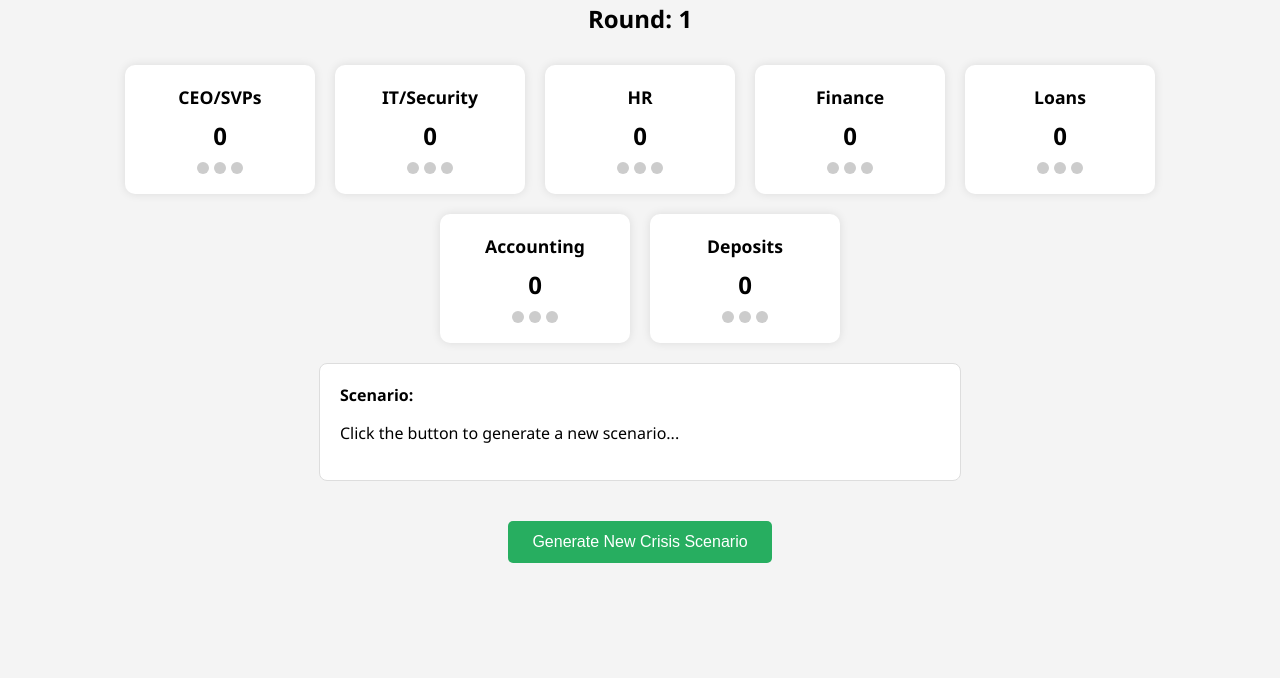
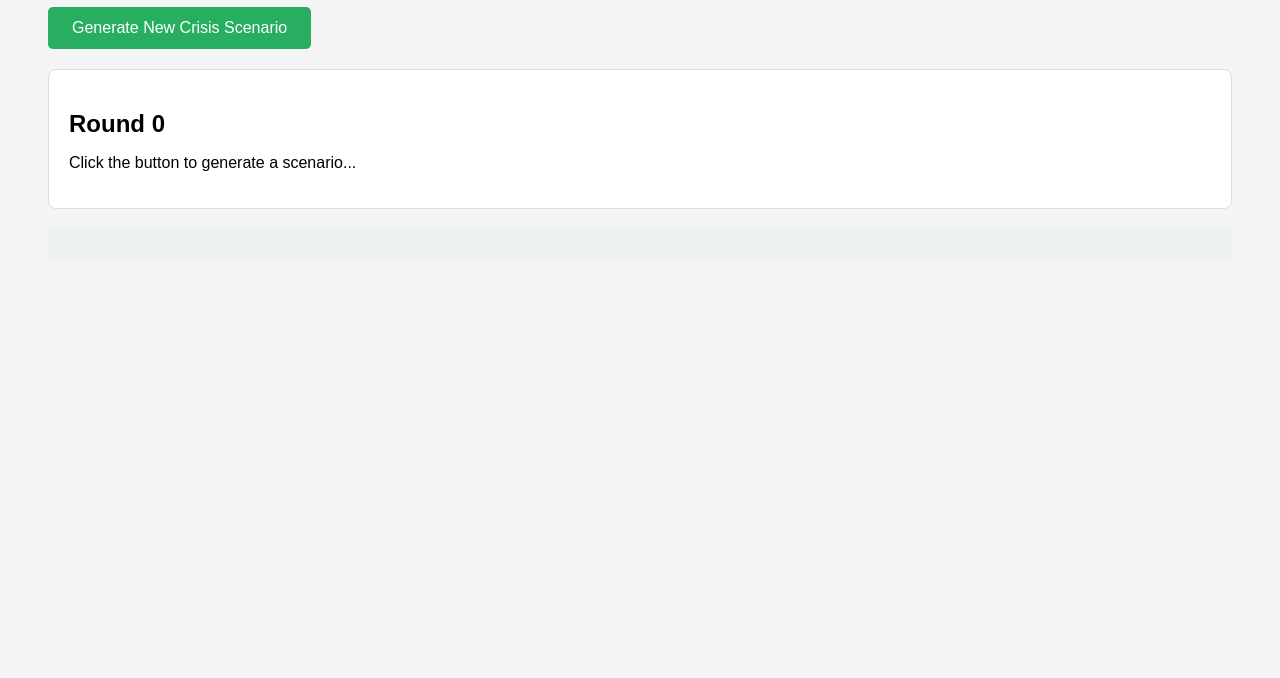
Before and after one commit to Jrharsh/bank-training-website, a website: page public/game.html in a window 1280 px wide. Shown: the part 122-800 px from the top of the page. Drawn offline with Linux system fonts and the light colour scheme.

Commit message:
Your commit message here

```diff
--- a/public/game.html
+++ b/public/game.html
@@ -2,59 +2,16 @@
 <html lang="en">
 <head>
   <meta charset="UTF-8">
+  <meta name="viewport" content="width=device-width, initial-scale=1.0">
   <title>Crisis Management Game</title>
   <style>
     body {
-      font-family: 'Segoe UI', Tahoma, Geneva, Verdana, sans-serif;
+      font-family: sans-serif;
       background: #f4f4f4;
-      margin: 0;
       padding: 40px;
-      text-align: center;
     }
     h1 {
       color: #c0392b;
-      margin-bottom: 10px;
-    }
-    h2 {
-      margin-bottom: 30px;
-    }
-    .departments {
-      display: flex;
-      flex-wrap: wrap;
-      justify-content: center;
-      gap: 20px;
-    }
-    .department {
-      background: #fff;
-      border-radius: 10px;
-      box-shadow: 0 0 10px rgba(0, 0, 0, 0.1);
-      padding: 20px;
-      width: 150px;
-      position: relative;
-    }
-    .department h3 {
-      margin: 0;
-      font-size: 1.1em;
-      margin-bottom: 10px;
-    }
-    .score {
-      font-size: 24px;
-      font-weight: bold;
-      margin-bottom: 10px;
-    }
-    .strikes {
-      display: flex;
-      justify-content: center;
-      gap: 5px;
-    }
-    .strike {
-      width: 12px;
-      height: 12px;
-      border-radius: 50%;
-      background: #ccc;
-    }
-    .strike.active {
-      background: #9b59b6;
     }
     button {
       padding: 12px 24px;
@@ -64,53 +21,51 @@
       border: none;
       border-radius: 5px;
       cursor: pointer;
-      margin: 20px 0;
     }
     button:hover {
       background: #1f8c4d;
     }
-    .scenario-box {
+    .question-box {
       background: #fff;
       border: 1px solid #ddd;
       padding: 20px;
+      margin-top: 20px;
       border-radius: 8px;
-      margin: 20px auto;
-      max-width: 600px;
-      text-align: left;
+    }
+    .question-box h2 {
+      margin-bottom: 10px;
+    }
+    .choice {
+      margin: 8px 0;
+    }
+    .choice input {
+      margin-right: 10px;
+    }
+    #status {
+      margin-top: 20px;
+      padding: 15px;
+      background: #ecf0f1;
+      border-radius: 6px;
+      font-family: monospace;
     }
   </style>
 </head>
 <body>
+
   <h1>🧠 Crisis Management Game</h1>
-  <h2>Round: <span id="roundNumber">1</span></h2>
-  <div class="departments" id="departments"></div>
+  <button id="generateBtn">Generate New Crisis Scenario</button>
 
-  <div class="scenario-box" id="scenarioBox">
-    <strong>Scenario:</strong>
-    <p id="scenarioText">Click the button to generate a new scenario...</p>
+  <div class="question-box">
+    <h2>Round <span id="roundNumber">0</span></h2>
+    <p id="scenarioText">Click the button to generate a scenario...</p>
   </div>
 
-  <button id="generateBtn">Generate New Crisis Scenario</button>
+  <div id="status"></div>
 
   <script>
-    const departments = ["CEO/SVPs", "IT/Security", "HR", "Finance", "Loans", "Accounting", "Deposits"];
-    let round = 1;
+    let round = 0;
 
-    function initDepartments() {
-      const container = document.getElementById("departments");
-      container.innerHTML = departments.map(dep => `
-        <div class="department">
-          <h3>${dep}</h3>
-          <div class="score" id="score-${dep}">0</div>
-          <div class="strikes" id="strikes-${dep}">
-            <div class="strike"></div>
-            <div class="strike"></div>
-            <div class="strike"></div>
-          </div>
-        </div>
-      `).join('');
-    }
-
+    document.addEventListener("DOMContentLoaded", () => {
       function updateRound() {
         document.getElementById("roundNumber").textContent = round;
       }
@@ -127,8 +82,8 @@
           document.getElementById("scenarioText").textContent = "❌ Error: " + err.message;
         }
       });
+    });
+  </script>
 
-    initDepartments();
-  </script>
 </body>
 </html>
```
Lines whose indentation alone changed are shown as unchanged.
